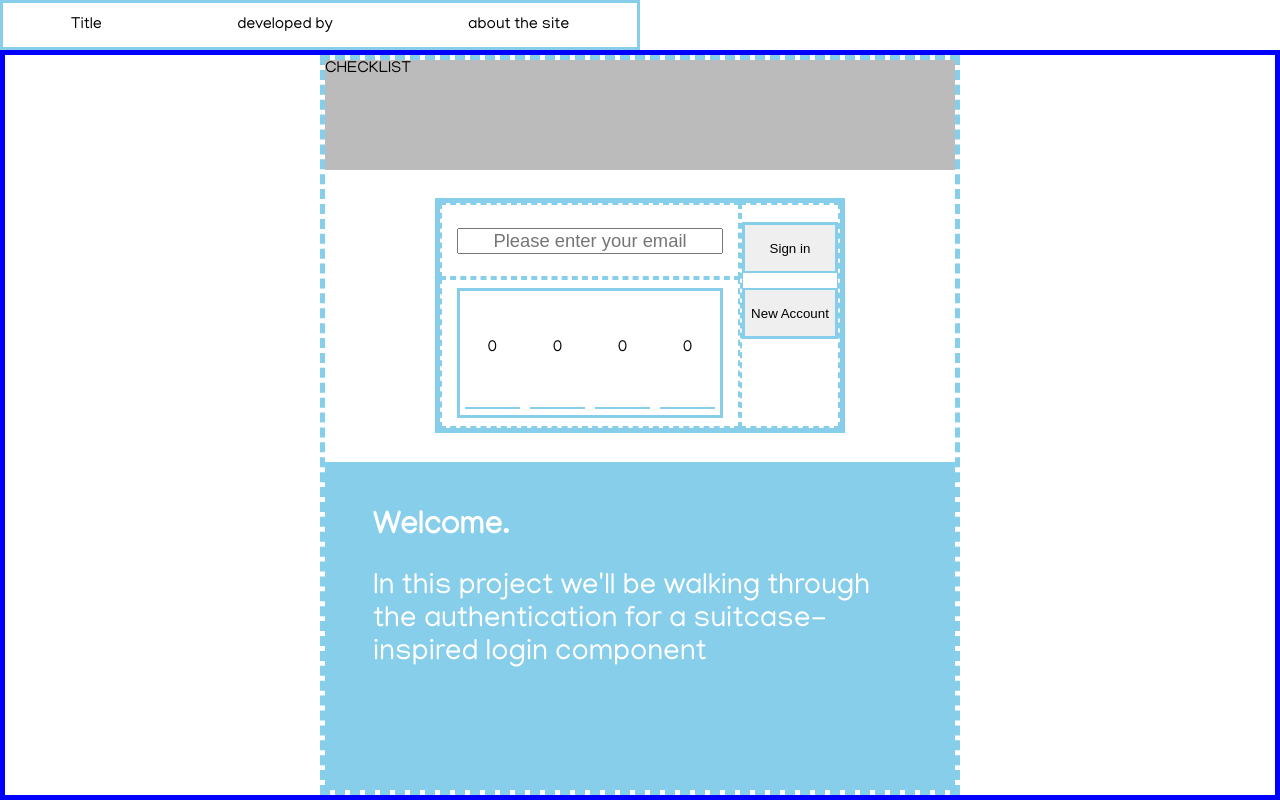
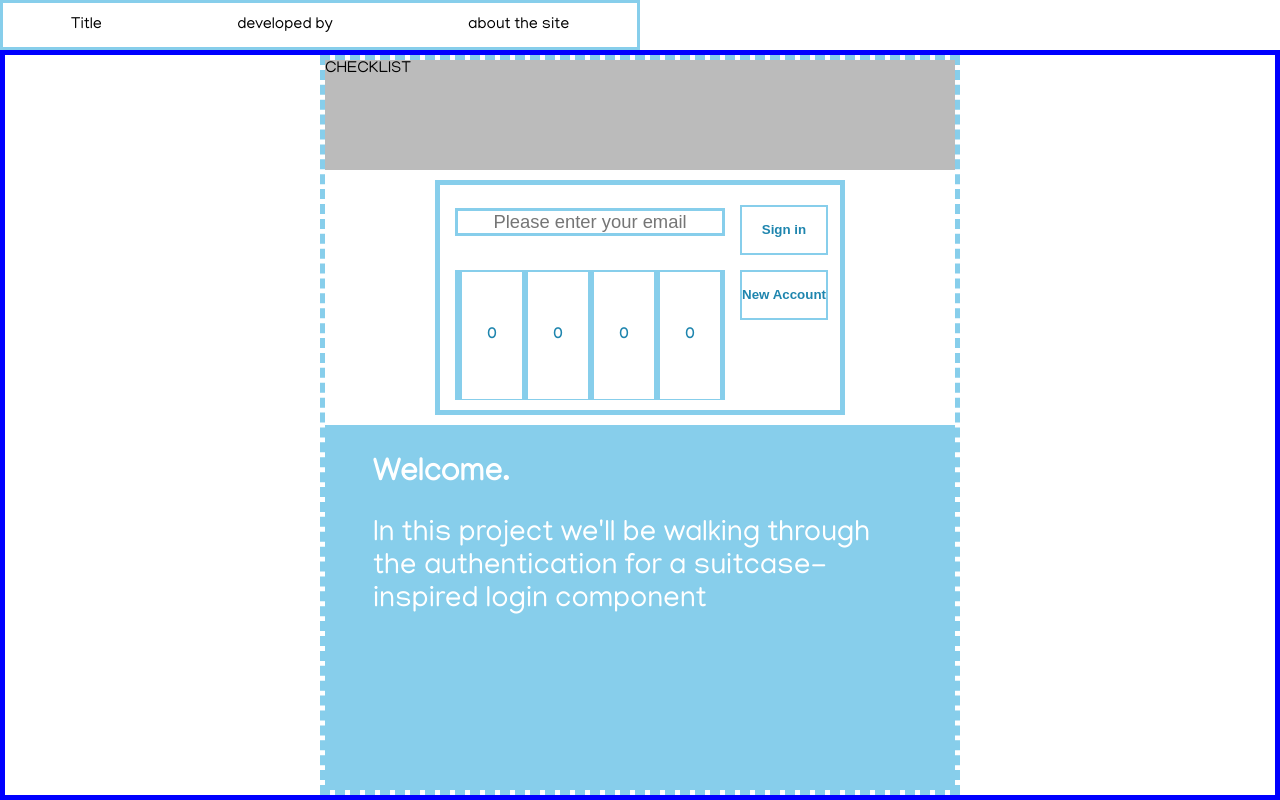
Before and after one commit to GSdaBlessedFist/Suitcase-Sec, a Next.js app: page / in a window 1280 px wide. Built offline with nearby package versions, Linux system fonts and the light colour scheme.

Commit message:
1)added the 'SigninAttempt' stage...along with example....2)design of login component tightened up...NEXT:: add 'SigninFail'

```diff
--- a/comments.js
+++ b/comments.js
@@ -2,13 +2,15 @@
 const comments ={
 	"userFeedback":{
 		"EmailUpdate":"Great! You've entered a valid email",
-		"InvalidEmail":"Please enter a valid email address."
+		"InvalidEmail":"Please enter a valid email address.",
+		"SigninAttempt":"Authentication attempt."
 
 	},
 	"processComments":{
 		"NoEmail0000": "<div class=\"info-title\">Welcome.<\/div> <div class=\"info-text\">In this project we'll be walking through the authentication for a suitcase-inspired login component<\/div>",
 		"InvalidEmail":"<div class=\"info-title\">Please enter a valid email address.<\/div></div><div class=\"info-text\">The email input is not matching the regex statement: </br><div class=\"info-code\"><strong><em>pattern = /^[^ ]+@[^ ]+\.[a-z]{2,3}$/<\/em></strong></div>",
-		"EmailUpdate": "<div class=\"info-title\">A valid email...good.</div><div class=\"info-text\">In this step, the email has been checked to be valid by matching it against a regex statement: </br><div class=\"info-code\"><strong><em>pattern = /^[^ ]+@[^ ]+\.[a-z]{2,3}$/<\/em></strong></div>"
+		"EmailUpdate": "<div class=\"info-title\">A valid email...good.</div><div class=\"info-text\">In this step, the email has been checked to be valid by matching it against a regex statement: </br><div class=\"info-code\"><strong><em>pattern = /^[^ ]+@[^ ]+\.[a-z]{2,3}$/<\/em></strong></div>",
+		"SigninAttempt": "<div class=\"info-title\">Signin attempt<\/div> <div class=\"info-text\">Step 1. Email: check /Pin: check<\/div><div class=\"info-text\">Step 2. A <em>user<\/em> object is created to check against the database.<\/div><ol class=\"info-text list\"><li>hash the user entered combination<\/li><li>compare it to the database entry<\/li><\/ol><div class=\"col-2\"><div class=\"right-group\"><div class=\"info-text \"><strong>Match:<\/strong> Yes<\/div><\/br><div class=\"info-text \">Congrats! <\/br>You\'ve signed in<\/div><\/div><div class=\"left-group\"><div class=\"info-text left\"><strong>Match:<\/strong> No<\/div><\/br><div class=\"info-text \">The email entered will stay but the lock positions with zero out.<\/div><\/div><\/div><div class=\"signinAttemptExtra\">ie...combination hashing: \"3541\"-><\/br>\"$2b$10$nOUIs5kJ7naTuTFkBy...\"<\/div>"
 	}
 }
 
--- a/components/Login.js
+++ b/components/Login.js
@@ -1,9 +1,15 @@
 import { useState, useEffect } from "react";
 import Combo from "./Combo";
 import comments from "../comments.js";
+import bcrypt from 'bcryptjs';
+const saltRounds = 10;
 
 export default function Login({setLoginProcessStep, userInfo,setCombo}) {
-	const [email, setEmail] = useState("");
+	const [email, setEmail] = useState("");//sample@test.com
+	const [slotA,setSlotA]=useState("");
+	const [slotB,setSlotB]=useState("");
+	const [slotC,setSlotC]=useState("");
+	const [slotD,setSlotD]=useState("");
 
 
 	const updateEmail = (e) => {
@@ -17,6 +23,30 @@ export default function Login({setLoginProcessStep, userInfo,setCombo}) {
 			console.log(comments.userFeedback.EmailUpdate)
 		}
 	};
+	const signInHandler = ()=>{
+		//1 check if email is entered
+		//2 combo: gather posisitions into string
+		//3 hash the combo
+
+		if(!email) return;
+		const combination = [slotA,slotB,slotC,slotD].join('');
+
+		async function hashPassword(plainCombo){
+			const hash = await bcrypt.hash(plainCombo,saltRounds);
+			return hash
+		}
+
+		const user = {
+			email: email,
+			combo:combination, //dev only
+			hashedCombo: hashPassword(combination)
+		}
+
+		//console.log(user)
+		setLoginProcessStep("SigninAttempt")
+		console.log(comments.userFeedback.SigninAttempt)
+		console.log("%cUser: %o","font-weight:bold;color: green;",user)
+	}
 
 	useEffect(() => {
 		console.log(email);
@@ -34,15 +64,16 @@ export default function Login({setLoginProcessStep, userInfo,setCombo}) {
 							type="text"
 							name="email"
 							placeholder="Please enter your email"
+							defaultValue={email}
 							required
 						/>
 					</div>
 					<div className="login-component--grid_lock">
-						<Combo />
+						<Combo setSlotA={setSlotA} setSlotB={setSlotB} setSlotC={setSlotC} setSlotD={setSlotD}/>
 					</div>
 					<div className="login-component--grid_buttons">
 						<div className="buttons-group">
-							<button id="sign-in" className="signin-button">
+							<button id="sign-in" onClick={signInHandler} className="signin-button" >
 								Sign in
 							</button>
 							<button id="newaccount" className="newaccount-button" >
--- a/package.json
+++ b/package.json
@@ -10,6 +10,7 @@
   },
   "dependencies": {
     "@next/font": "13.1.6",
+    "bcryptjs": "^2.4.3",
     "eslint": "8.33.0",
     "eslint-config-next": "13.1.6",
     "next": "13.1.6",
--- a/pages/index.js
+++ b/pages/index.js
@@ -5,12 +5,12 @@ import Info from "../components/Info";
 const usersObj = [
   {
     email:"test@example.com",
-    combo:"0123",
+    combo:"A0B1C2D3",
     hashedCombo:""
   },{
     email:"sample@test.com",
-    combo:"0000",
-    hashedCombo:""
+    combo:"A0B0C0D0",
+    hashedCombo:"$2a$10$UOPR74Puo144MLj1Nlf99.7TY0I4JU9wAq1JCsZuP3O2qK3bQvMH6"
   }
 ]
 
--- a/styles/combo-component.scss
+++ b/styles/combo-component.scss
@@ -7,6 +7,7 @@
 	display: flex;
 	justify-content: center;
 	align-items: center;
+
 	@include b(3px,$sb,solid);
 }
 
@@ -15,21 +16,28 @@
 	height: 130px;
 	display: block;
 	overflow-y: auto;
-	padding: 5px;
+	padding: 0px;
+	@include b(1.5px,$sb,solid);
 	scroll-snap-type: y mandatory;
+	background: $sb;
 }
 
 .number-position {
 	scroll-snap-align: start;
 	width: 100%;
-	height: 120px;
+	height: 130px;
 	display: flex;
 	justify-content: center;
 	align-items: center;
 	font-size: 1rem;
+	color: $sb2;
+	font-weight: bold;
+	background: white;
+	border-left: 3px $sb solid;
+	border-right: 1.5px $sb solid;
 	border-bottom: 1.5px $sb solid;
 	border-top: 1.5px $sb solid;
-	transition: .5s all;
+	transition: .25s all;
 
 	&:hover {
 		font-size: 1.5rem;
--- a/styles/info-component.scss
+++ b/styles/info-component.scss
@@ -6,6 +6,7 @@
 	width:100%;
 	height:100%;
 	padding: 3rem;
+	padding-top: 2rem;
 	background: $sb;
 }
 .info-title{
@@ -17,8 +18,57 @@
 	@include mainFont(1.85rem,400);
 	color: white;
 }
+.list{
+	position:relative;
+	left: 5rem;
+	font-size: 1.5rem;
+	list-style-type: lower-alpha;
+}
+.col-2{
+	display: grid;
+	margin: .35rem auto;
+	width: 100%;
+	grid-template-rows: 1fr;
+	grid-template-columns: 50% 50%;
+	grid-template-areas: "yes no";
+	@include b(3px,white);
+	padding: 1rem 0;
+}
+.right-group{
+	grid-area: yes;
+	display: flex;
+	flex-direction:column;
+	padding-top: .5rem;
+	padding-bottom: .75rem;
+	align-items: center;
+	border-right: 2px white solid;
+	& > :nth-child(3){
+		font-size: 1.35rem;
+	}
+}
+.left-group{
+	grid-area: no;
+	display: flex;
+	padding: .65rem;
+	flex-direction:column;
+	align-items: center;
+	& > :nth-child(3){
+		font-size: 1.25rem;
+	}
+}
 .info-code{
 	margin: 1.5rem 0px;
 	@include mainFont(1.65rem,400);
 	color: white;
 }
+.signinAttemptExtra{
+	display: inline;
+	position: relative;
+	font-size: 1.25rem;
+	color: white;
+	opacity: .75;
+	@media (min-width:640px){
+		top: -390px;
+		left: 250px;
+	}
+}
--- a/styles/login-component.scss
+++ b/styles/login-component.scss
@@ -15,21 +15,21 @@
 			display:flex;
 			justify-content:center;
 			align-items:center;
-			@include b(2px,$sb,dashed);
+
 		}
 		&_lock{
 			grid-area: lock;
 			display:flex;
 			justify-content:center;
 			align-items:center;
-			@include b(2px,$sb,dashed);
+
 		}
 		&_buttons{
 			grid-area: buttons;
 			display:flex;
 			justify-content:center;
 			align-items:center;
-			@include b(2px,$sb,dashed);
+			padding-right: .75rem;
 		}
 	}
 	@include b(5px, $sb);
@@ -42,23 +42,38 @@
 	width: 90%;
 	font-size: 1.15rem;
 	text-align: center;
+	@include b(3px,$sb);
+	color: $sb2;
 }
 /*Combo Component in combo-component.scss*/
 .buttons-group{
 	position: relative;
 	bottom: 35px;
-	@include b();
 	@at-root{
 		.signin-button{
 			width: 100%;
 			height: 50px;
 			margin-bottom: 15px;
 			@include b(2px);
+			background: white;
+			color:$sb2;
+			font-weight:bold;
+			transition: .75s all;
+			&:hover{
+				background: $sb;
+			}
 		}
 		.newaccount-button{
 			width: 100%;
 			height: 50px;
 			@include b(2px);
+			background: white;
+			color:$sb2;
+			font-weight:bold;
+			transition: .75s all;
+			&:hover{
+				background: $sb;
+			}
 		}
 	}
 }
--- a/styles/stage.scss
+++ b/styles/stage.scss
@@ -11,7 +11,7 @@
 		display:grid;
 		height:100%;
 		@media (min-width:640px){
-			grid-template-rows: 15% 40% 45%;
+			grid-template-rows: 15% 35% 50%;
 			grid-template-areas: "checklist"
 								 "login"
 								 "info";
--- a/styles/variables.scss
+++ b/styles/variables.scss
@@ -1,3 +1,4 @@
 $navHeight: 50px;
 
-$sb: skyblue;
+$sb: skyblue;/*hsl(197,71,73)*/
+$sb2: hsl(197,71,40);
```
Also changed, not shown: components/Combo.js (+37 -21 lines), 1 other file (tests, documents, lock files or other folders).
